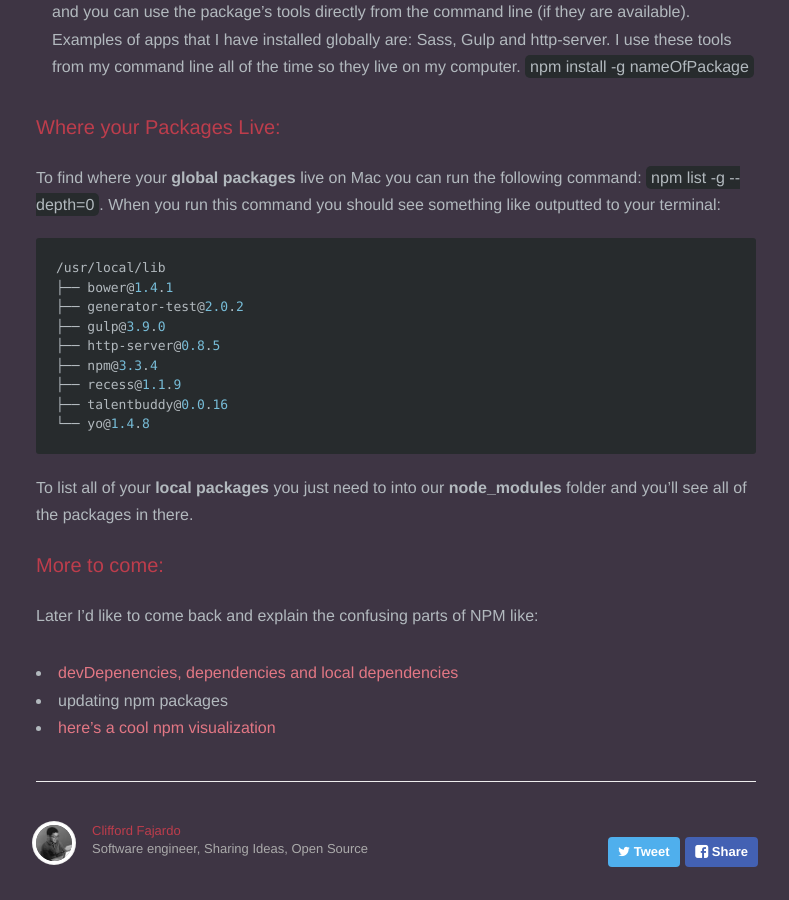
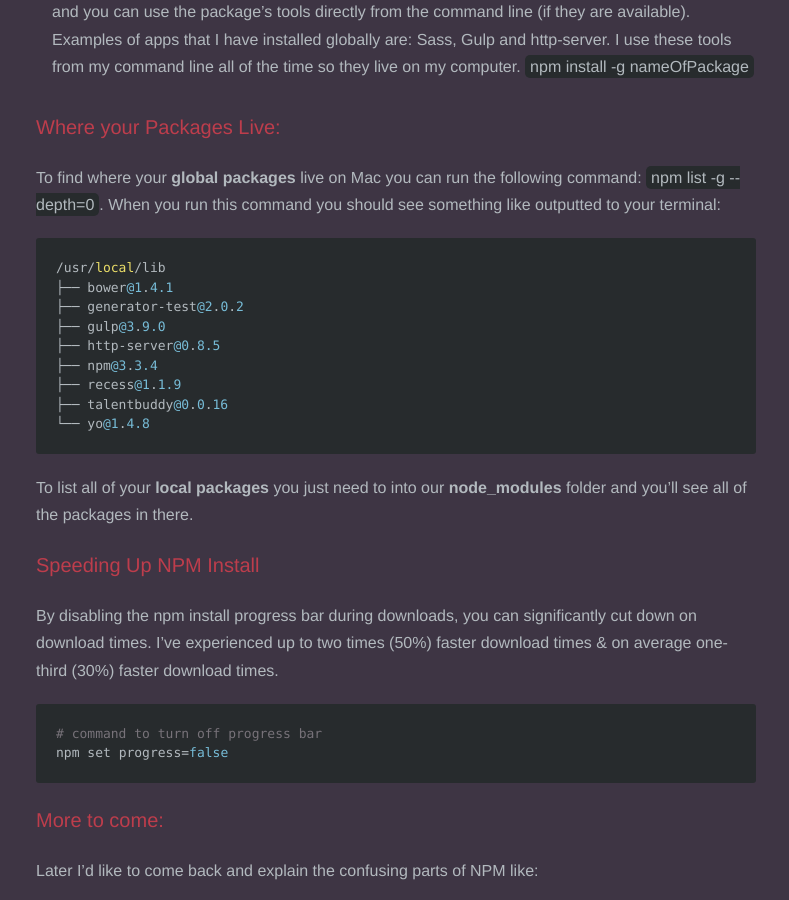
Before and after one commit to JosephSun/cliffordfajardo.github.io, a Jekyll site: the page built from _posts/2015-09-20-npm-essentials.markdown, in a window 1280 px wide and 900 px high, scrolled down 861 px. Shown: the whole window, without its empty margins (244-1033 px from the left). Built offline with Jekyll 4.4.1, drawn with Linux system fonts in a browser that asks for light colours; nearby versions of some CDN libraries; Markdown is read by kramdown in place of the engine named in the settings; comment, search, counter and statistics services are not loaded.

Commit message:
add section on increasing download times

````diff
--- a/_posts/2015-09-20-npm-essentials.markdown
+++ b/_posts/2015-09-20-npm-essentials.markdown
@@ -23,7 +23,7 @@
 ###Where your Packages Live:
 To find where your **global packages** live on Mac you can run the following command: `npm list -g --depth=0`. When you run this command you should see something like outputted to your terminal:
 
-{% highlight bash %}
+```sh
 /usr/local/lib
 ├── bower@1.4.1
 ├── generator-test@2.0.2
@@ -33,9 +33,19 @@
 ├── recess@1.1.9
 ├── talentbuddy@0.0.16
 └── yo@1.4.8
-{% endhighlight  %}
+```
 
 To list all of your **local packages** you just need to into our **node_modules** folder and you'll see all of the packages in there.
+
+
+### Speeding Up NPM Install
+
+By disabling the npm install progress bar during downloads, you can significantly cut down on download times. I've experienced up to two times (50%) faster download times & on average one-third (30%) faster download times.
+
+```sh
+# command to turn off progress bar
+npm set progress=false
+```
 
 
 ###More to come:
````
